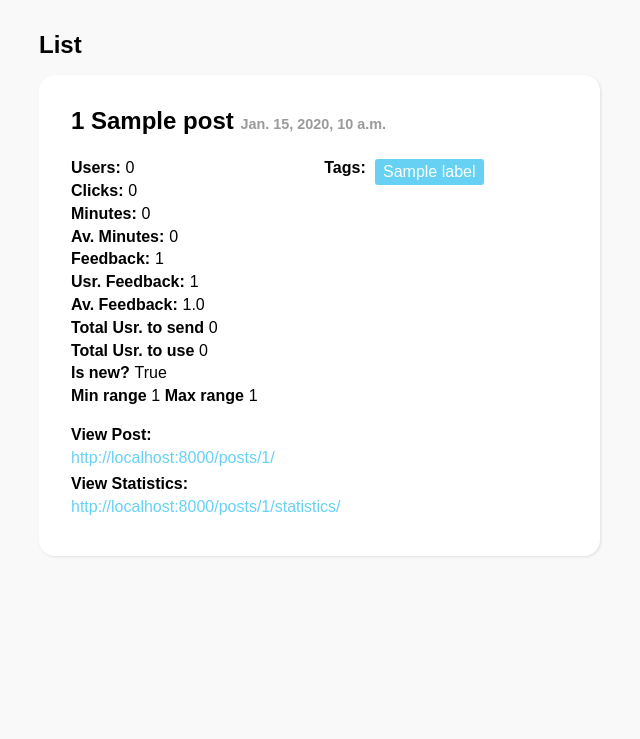
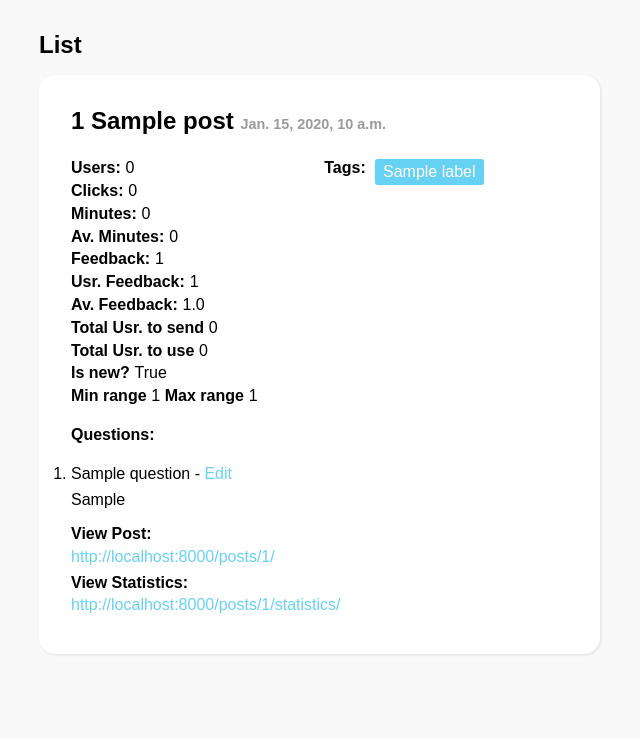
Before and after one commit to tian2992/afinidata-content-manager, a Django app: page /posts/list/ in a window 1280 px wide. Shown: the part 61-800 px from the top of the page, without its empty margins (17-657 px from the left). Run offline with Django 3.2, Linux system fonts and the light colour scheme; tables that the repository leaves empty hold one stand-in row (values such as "Sample post"); parts of the project's set-up code (start-up, migrations or seed data) failed here and were passed over.

Commit message:
Added links in views, and items in list view

```diff
--- a/posts/templates/posts/list.html
+++ b/posts/templates/posts/list.html
@@ -33,6 +33,20 @@
                                     <span class="tag-item">{{ tag.name }}</span>
                                 {% endfor %}
                             </div>
+                            {% if post.question_set.count > 0 %}
+                                <div style="width: 100%">
+                                    <strong>Questions:</strong><br>
+                                    <ol>
+                                        {% for question in post.question_set.all %}
+                                            <li>
+                                                <span>{{ question.name }}</span> - <a style="width: auto; display: inline-block" href="{% url 'posts:edit-question' id=question.pk %}">Edit</a><br>
+                                                <p>{{ question.replies }}</p>
+                                            </li>
+                                        {% endfor %}
+                                    </ol>
+                                </div>
+                            {% endif %}
+
                             <div style="width: 100%;">
                                 <strong>View Post: </strong>
                                 <a href="{{ domain }}{% url 'posts:post' id=post.pk %}">{{ domain }}{% url 'posts:post' id=post.pk %}</a>
--- a/posts/views.py
+++ b/posts/views.py
@@ -632,8 +632,8 @@ class CreateQuestion(CreateView):
     fields = ('name', 'post', 'replies')
 
     def form_valid(self, form):
-        form.save()
-        return redirect('posts:questions')
+        new_question = form.save()
+        return redirect('posts:question', id=new_question.pk)
 
 
 class EditQuestion(UpdateView):
@@ -645,7 +645,7 @@ class EditQuestion(UpdateView):
 
     def form_valid(self, form):
         question = form.save()
-        return redirect('posts:questions')
+        return redirect('posts:question', id=question.pk)
 
 
 class QuestionView(TemplateView):
```
Also changed, not shown: posts/templates/posts/question.html (+5 -2 lines).
